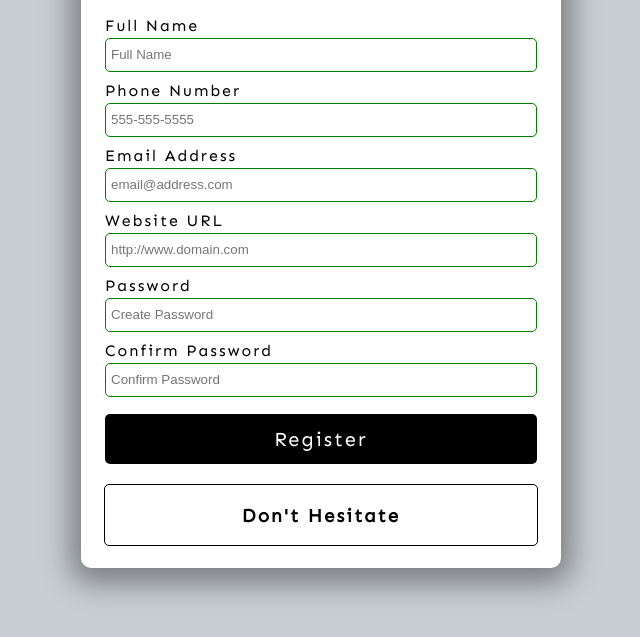
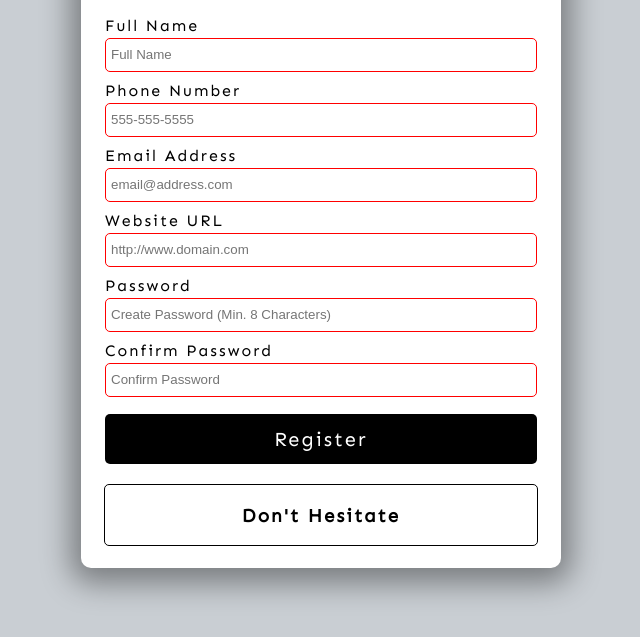
Before and after one commit to fifthnode/12-form-validator, a plain HTML site: page index.html in a window 1280 px wide. Shown: the part 147-784 px from the top of the page, without its empty margins (319-959 px from the left). Drawn offline with Linux system fonts and the light colour scheme.

Commit message:
Add HTML form validation

```diff
--- a/index.html
+++ b/index.html
@@ -20,32 +20,32 @@
       <!-- Full Name -->
       <div class="form-group">
         <label for="name">Full Name</label>
-        <input type="text" name="" id="name" placeholder="Full Name">
+        <input type="text" name="" id="name" placeholder="Full Name" required minlength="2" maxlength="100 ">
       </div>
       <!-- Phone Number -->
       <div class="form-group">
         <label for="phone">Phone Number</label>
-        <input type="tel" name="" id="phone" placeholder="555-555-5555">
+        <input type="tel" name="" id="phone" placeholder="555-555-5555" required pattern="[0-9]{3}-[0-9]{3}-[0-9]{4}">
       </div>
       <!-- Email Address -->
       <div class="form-group">
         <label for="email">Email Address</label>
-        <input type="email" name="" id="email" placeholder="email@address.com">
+        <input type="email" name="" id="email" placeholder="email@address.com" required>
       </div>
       <!-- Website URL -->
       <div class="form-group">
         <label for="website">Website URL</label>
-        <input type="url" name="" id="website" placeholder="http://www.domain.com">
+        <input type="url" name="" id="website" placeholder="http://www.domain.com" required>
       </div>
       <!-- Password -->
       <div class="form-group">
         <label for="password1">Password</label>
-        <input type="password" name="" id="password1" placeholder="Create Password">
+        <input type="password" name="" id="password1" placeholder="Create Password (Min. 8 Characters)" required pattern="^(?=.*\d)(?=.*[a-z])(?=.*[A-Z])(?=.*[a-zA-Z]).{8,}$" title="Please include at least 1 uppercase character, 1 lowercase character and 1 number.">
       </div>
       <!-- Confirm Password -->
       <div class="form-group">
         <label for="password2">Confirm Password</label>
-        <input type="password" name="" id="password2" placeholder="Confirm Password">
+        <input type="password" name="" id="password2" placeholder="Confirm Password" required pattern="^(?=.*\d)(?=.*[a-z])(?=.*[A-Z])(?=.*[a-zA-Z]).{8,}$">
       </div>
       <button type="submit">Register</button>
     </form>
```
